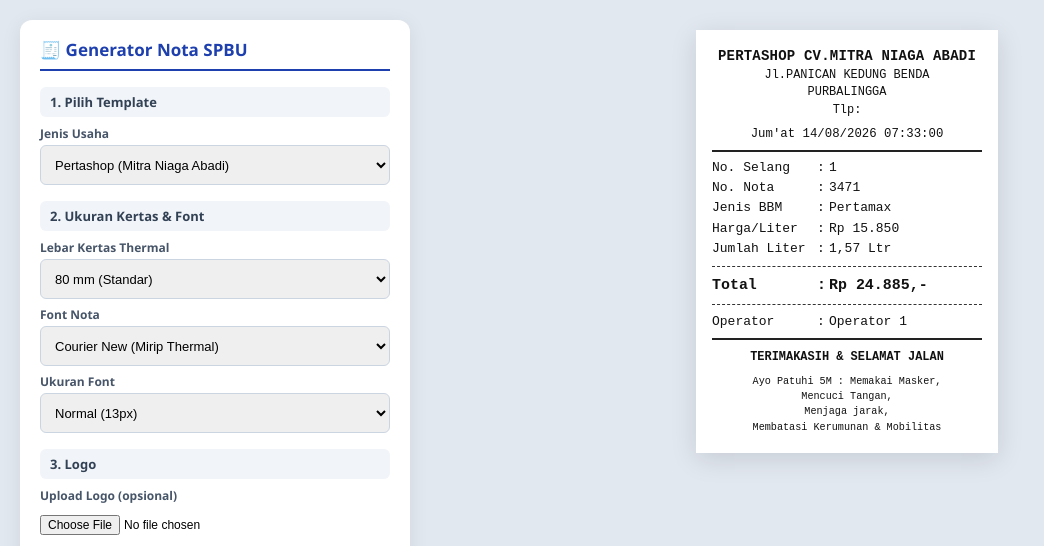
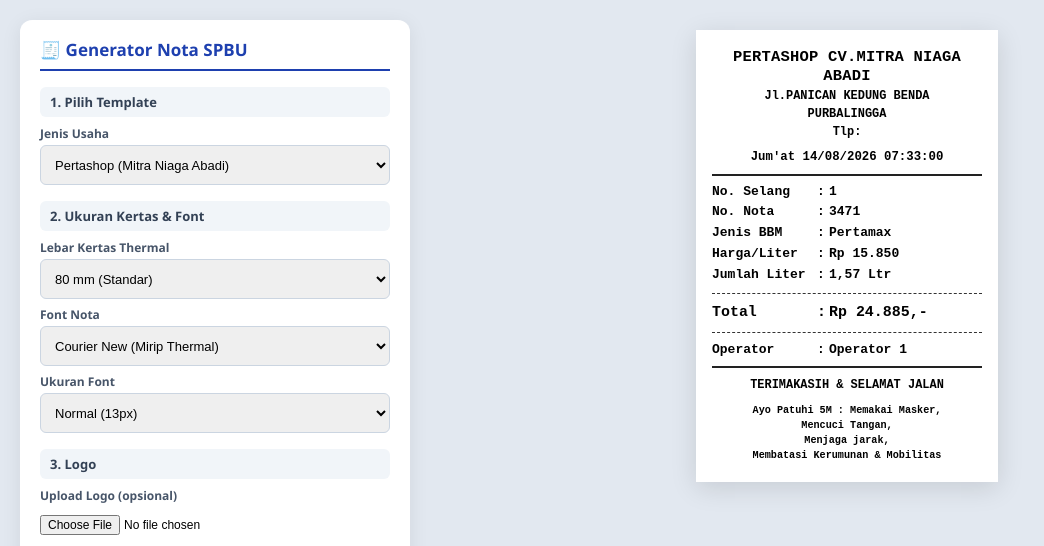
Before and after one commit to kelana2201-source/Nota_P, a plain HTML site: page index.html in a window 1280 px wide. Shown: the top 546 px of the page, without its empty margins (0-1044 px from the left). Drawn offline with Linux system fonts and the light colour scheme.

Commit message:
Add files via upload

```diff
--- a/index.html
+++ b/index.html
@@ -207,18 +207,20 @@
             background: white;
             padding: 18px 16px;
             box-shadow: 0 6px 25px rgba(0,0,0,0.12);
-            font-family: 'Courier New', Courier, monospace;
+            font-family: 'Courier New', Courier, 'Lucida Console', Consolas, monospace;
             font-size: 13px;
-            line-height: 1.4;
-            color: #111;
+            font-weight: 600; /* thermal printer butuh kontras tebal, font tipis jadi buram/pucat saat dicetak */
+            line-height: 1.45;
+            color: #000;
             transition: width 0.3s;
+            -webkit-font-smoothing: none;
         }
 
-        .receipt.size-58 { width: 220px; font-size: 11.5px; }
-        .receipt.size-80 { width: 302px; font-size: 13px; }
+        .receipt.size-58 { width: 220px; font-size: 12.5px; }
+        .receipt.size-80 { width: 302px; font-size: 14px; }
         .receipt { max-width: 92vw; }
-        .receipt.size-58 .nama { font-size: 12px; }
-        .receipt.size-80 .nama { font-size: 14px; }
+        .receipt.size-58 .nama { font-size: 13.5px; }
+        .receipt.size-80 .nama { font-size: 15.5px; }
 
         .center { text-align: center; }
         .bold { font-weight: bold; }
```
